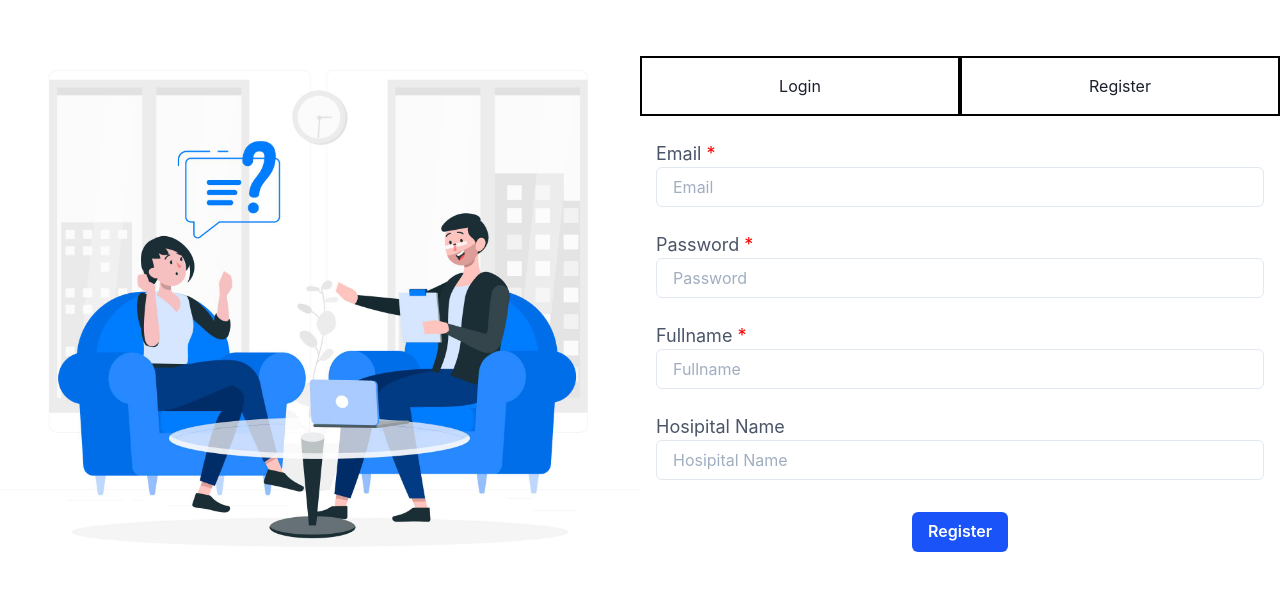
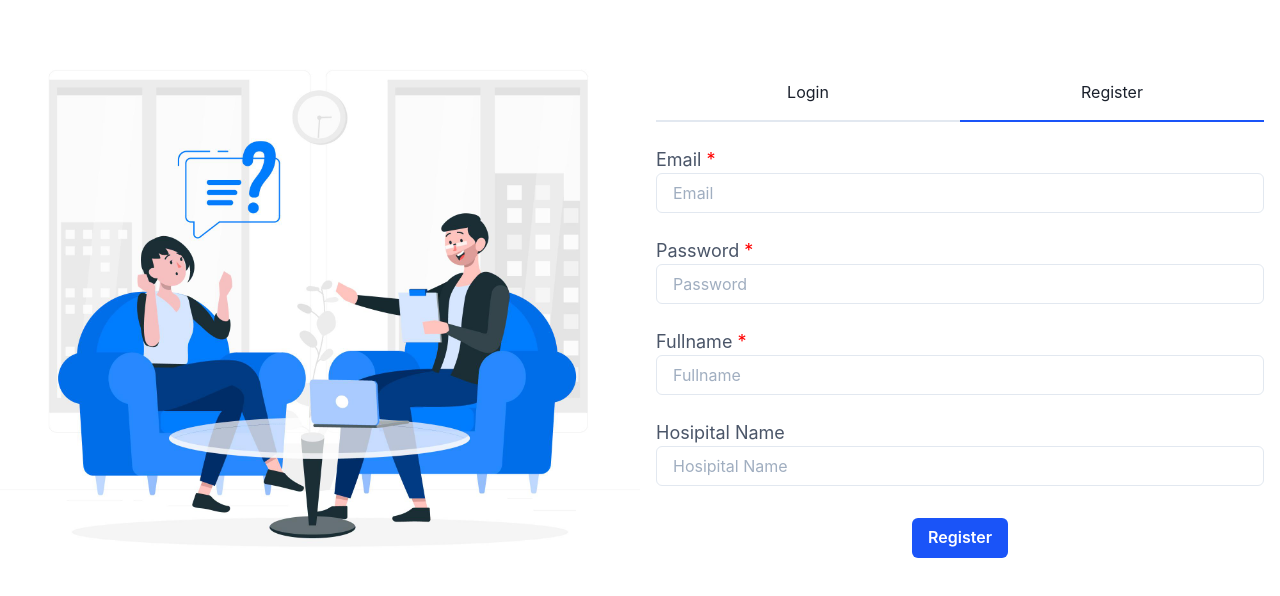
Before and after one commit to annibuliful/rama-consult, a React (Create React App) app: page / in a window 1280 px wide. Shown: the top 596 px of the page. Built offline with nearby package versions, Linux system fonts and the light colour scheme.

Commit message:
feat: register complete

```diff
--- a/src/App.tsx
+++ b/src/App.tsx
@@ -1,9 +1,6 @@
 import React from "react";
 import { BrowserRouter as Router, Switch, Route } from "react-router-dom";
 import { Home } from "./pages/Home";
-
-import { Login } from "./components/Form/Login";
-import { Register } from "./components/Form/Register";
 
 export default function App() {
   return (
@@ -12,12 +9,6 @@ export default function App() {
         <Route path="/">
           <Home />
         </Route>
-        <Route path="/register">
-          <Register />
-        </Route>
-        <Route path="/login">
-          <Login />
-        </Route>
       </Switch>
     </Router>
   );
--- a/src/components/Form/Login.tsx
+++ b/src/components/Form/Login.tsx
@@ -1,12 +1,15 @@
-import { Box, Button } from "@chakra-ui/react";
-import React, { ChangeEvent, useState } from "react";
+import { Button } from "@chakra-ui/react";
+import React, { ChangeEvent, FunctionComponent, useState } from "react";
 import { useForm } from "react-hook-form";
 import { IUser, IUserInfo } from "../../@types/IUser";
 import { auth, firestore } from "../../firebase";
 import { FormInput } from "../Input/FormInput";
 
 type ILogin = Pick<IUser, "email" | "password">;
-export const Login = () => {
+interface ILoginProps {
+  onCompleteLogin: (data: IUserInfo) => void;
+}
+export const Login: FunctionComponent<ILoginProps> = ({ onCompleteLogin }) => {
   const { register, errors, handleSubmit } = useForm();
   const [email, setEmail] = useState("");
   const [password, setPassword] = useState("");
@@ -20,14 +23,16 @@ export const Login = () => {
   };
 
   const onLogin = async (data: ILogin) => {
-    const credential = await auth.createUserWithEmailAndPassword(
+    const credential = await auth.signInWithEmailAndPassword(
       data.email,
       data.password
     );
 
     const info = (
       await firestore.collection("users").doc(credential.user?.uid).get()
-    ).data();
+    ).data() as IUser;
+
+    onCompleteLogin(info);
   };
 
   return (
@@ -39,6 +44,7 @@ export const Login = () => {
         formRef={register({ required: true })}
         name="email"
         isRequired={true}
+        isInvalid={errors["email"]}
       />
       <FormInput
         value={password}
@@ -48,6 +54,7 @@ export const Login = () => {
         formRef={register({ required: true, minLength: 8 })}
         isPassword={true}
         isRequired={true}
+        isInvalid={errors["password"]}
       />
       <Button type="submit" variant="primary" my={8} display="block" mx="auto">
         Login
--- a/src/components/Form/Register.tsx
+++ b/src/components/Form/Register.tsx
@@ -1,19 +1,22 @@
 import { Button } from "@chakra-ui/react";
-import React, { ChangeEvent, useState } from "react";
+import React, { ChangeEvent, FunctionComponent, useState } from "react";
 import { useForm } from "react-hook-form";
-import { useHistory } from "react-router-dom";
 import { IUser, IUserRole, IUserStatus } from "../../@types/IUser";
 import { FormInput } from "../Input/FormInput";
 import { auth, firestore } from "../../firebase";
 
-export const Register = () => {
+interface IRegisterProps {
+  onCompleteRegister: (type: string) => void;
+}
+export const Register: FunctionComponent<IRegisterProps> = ({
+  onCompleteRegister,
+}) => {
   // state
   const [email, setEmail] = useState("");
   const [password, setPassword] = useState("");
   const [hospitalName, setHospitalName] = useState("");
   const [fullname, setFullname] = useState("");
-  const router = useHistory();
-  const { register, handleSubmit, watch, errors } = useForm();
+  const { register, handleSubmit, errors } = useForm();
 
   // event
   const onChangeEmail = (e: ChangeEvent<HTMLInputElement>) => {
@@ -47,7 +50,7 @@ export const Register = () => {
         role: IUserRole.DOCTOR,
         userStatus: IUserStatus.PENDING,
       });
-    router.push("/login");
+    onCompleteRegister("login");
   };
 
   return (
@@ -59,6 +62,7 @@ export const Register = () => {
         formRef={register({ required: true })}
         name="email"
         isRequired={true}
+        isInvalid={errors["email"]}
       />
       <FormInput
         value={password}
@@ -68,6 +72,7 @@ export const Register = () => {
         formRef={register({ required: true, minLength: 8 })}
         isPassword={true}
         isRequired={true}
+        isInvalid={errors["password"]}
       />
       <FormInput
         value={fullname}
@@ -76,6 +81,7 @@ export const Register = () => {
         formRef={register({ required: true })}
         name="fullname"
         isRequired={true}
+        isInvalid={errors["fullname"]}
       />
       <FormInput
         value={hospitalName}
--- a/src/pages/Home.tsx
+++ b/src/pages/Home.tsx
@@ -7,23 +7,23 @@ import { Register } from "../components/Form/Register";
 export const Home = () => {
   const [type, setType] = useState<IFormType>("register");
 
-  const onChangeType = (tupe: IFormType) => {
+  const onChangeType = (type: IFormType) => {
     setType(type);
   };
 
   return (
-    <SimpleGrid columns={{ sm: 1, md: 2, lg: 2 }} alignItems="center">
+    <SimpleGrid columns={{ sm: 1, md: 2, lg: 2 }}>
       <Box>
         <Image src="/images/cover.jpg" />
       </Box>
-      <Box>
-        <SimpleGrid columns={2}>
+      <Box my={16}>
+        <SimpleGrid columns={2} mx={4}>
           <Box
             onClick={() => onChangeType("login")}
             cursor="pointer"
-            border={"2px"}
+            borderBottom={"2px"}
             p={4}
-            borderColor="ActiveBorder"
+            borderColor={type === "login" ? "brand.400" : "inherit"}
             textAlign="center"
           >
             Login
@@ -32,17 +32,23 @@ export const Home = () => {
           <Box
             onClick={() => onChangeType("register")}
             cursor="pointer"
-            border={"2px"}
+            borderBottom={"2px"}
             p={4}
-            borderColor="ActiveBorder"
+            borderColor={type === "register" ? "brand.400" : "inherit"}
             textAlign="center"
           >
             Register
           </Box>
         </SimpleGrid>
         <Box>
-          {type === "login" && <Login />}
-          {type === "register" && <Register />}
+          {type === "login" && <Login onCompleteLogin={() => {}} />}
+          {type === "register" && (
+            <Register
+              onCompleteRegister={(type) => {
+                onChangeType(type as IFormType);
+              }}
+            />
+          )}
         </Box>
       </Box>
     </SimpleGrid>
```
